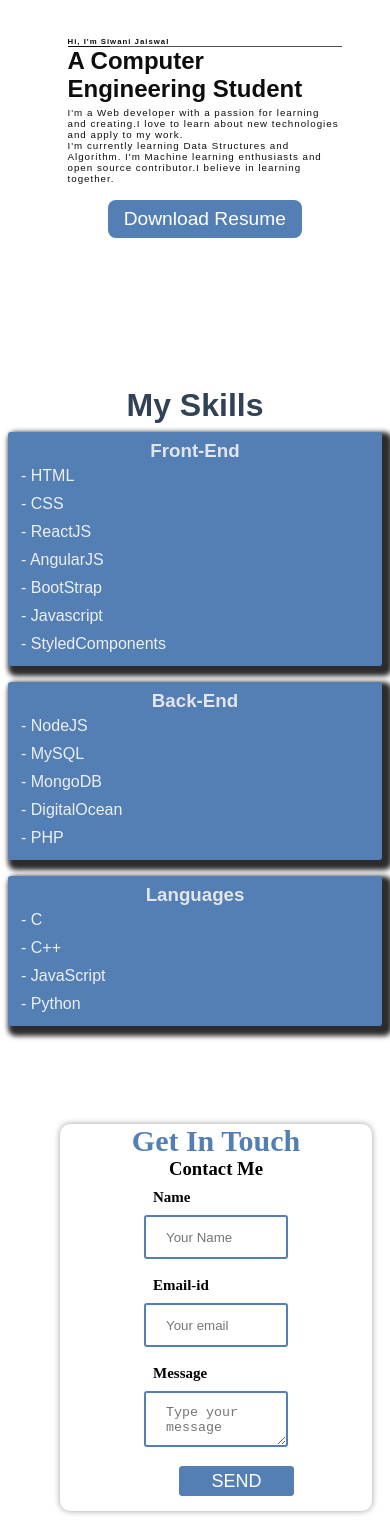
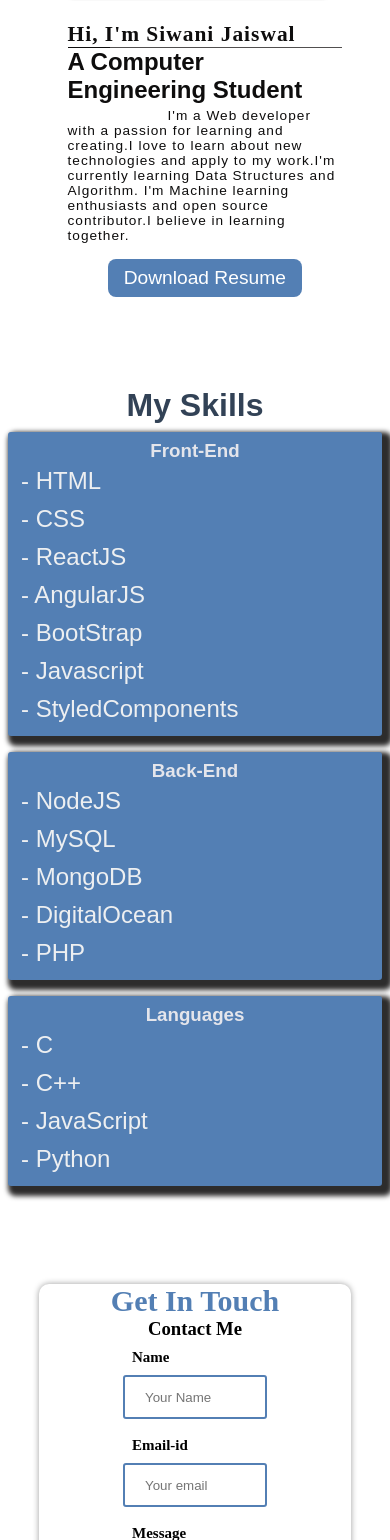
Before and after one commit to siwanijaiswal/MyPortfolio_Website, a React (Create React App) app: page / in a window 390 px wide. Shown: the part 388-1928 px from the top of the page. Built offline with nearby package versions, Linux system fonts and the light colour scheme.

Commit message:
made home page responsive

```diff
--- a/src/pages/Home.js
+++ b/src/pages/Home.js
@@ -23,8 +23,7 @@ function Home() {
                     <h2>A Computer Engineering Student</h2>
                     <p className="prompt">
                         <p>I'm a Web developer with a passion for learning and creating.I love to learn about new
-                            technologies and apply to my work.</p>
-                        <span> I'm currently learning Data Structures and Algorithm. I'm Machine learning enthusiasts and open source contributor.I believe in learning together.</span>
+                            technologies and apply to my work.I'm currently learning Data Structures and Algorithm. I'm Machine learning enthusiasts and open source contributor.I believe in learning together.</p>
                     </p>
                     <div className="profile-option">
                         <a href={jais_resume} download="siwanijaiswal_resume.pdf">
--- a/src/styles/Contact.css
+++ b/src/styles/Contact.css
@@ -10,7 +10,7 @@ flex-direction: column;
 background: #fff;
 box-shadow: 0px 0px 6px #9d9d9d;
 border-radius: 10px;
-margin-top: 90px;;
+margin-top: 90px;
 margin-left: 85px;
 display: flex;
   justify-content: center;
@@ -56,6 +56,7 @@ input {
   transition: ease-in-out 0.5s;
   border-radius: 3px;
   margin-left: 35px;
+  outline: #181b18 solid 4px;
 }
 
 input,
@@ -89,17 +90,31 @@ input {
   border: 2px solid #537fb4;
 
 }
+@media only screen and (max-width: 1050px) {
+  .contact_section{
+    max-width: 80%;
+    margin: auto;
+    margin-top: 90px;
+  }
+}
+
 
 @media only screen and (max-width: 600px) {
   .contact_section{
-    width: 80%;
-    margin-left: 60px;
+    /* width: 80%; */
+    max-width: 80%;
+    margin: auto;
+    margin-top: 90px;
+    /* margin-left: 60px; */
   }
 }
 @media only screen and (max-width: 430px) {
   .contact_section{
-    width: 80%;
-    margin-left: 60px;
+    /* width: 80%;
+    margin-left: 60px; */
+    max-width: 80%;
+    margin: auto;
+    margin-top: 90px;
 
   }
   .contact_form-input{
--- a/src/styles/Home.css
+++ b/src/styles/Home.css
@@ -37,6 +37,8 @@
   color: var(--secondary-color);
   letter-spacing: 1px;
   border-bottom: 1px solid #514f4f;
+  font-family: "Times New Roman", Times, serif;
+
 }
 
 .about-me::after {
@@ -47,6 +49,7 @@
   width: 10.84vw;
   height: 1px;
   background: #0e0d0d;
+  line-height: 5px;
 }
 
 .prompt {
@@ -55,8 +58,10 @@
   letter-spacing: 1px;
   font-family: 'Poppins', sans-serif;
   margin-top: 1.1vw;
+  text-indent: 100px;
   color: #0e0d0d;
 }
+
 
 .profile-option {
   display: flex;
@@ -141,15 +146,27 @@
   padding: 5px;
 }
 
+@media only screen and (max-width: 1112px) {
+  .prompt {
+    font-size: 2vw;
+  }
+}
+
 @media only screen and (max-width: 600px) {
   .aboutttt {
     flex-direction: column;
   }
 
   .prompt {
-    font-size: 2.5vw;
+    font-size: 3.5vw;
   }
-
+  .about-me {
+    font-size: 5.5vw;
+  }
+  .img-i {
+    width: 250px;
+    height: 200px;
+  }
   .skills {
     font-size: 1rem;
   }
@@ -168,6 +185,6 @@
   }
 
   .skills .list .item span {
-    font-size: 1rem;
+    font-size: 1.5rem;
   }
 }
```
